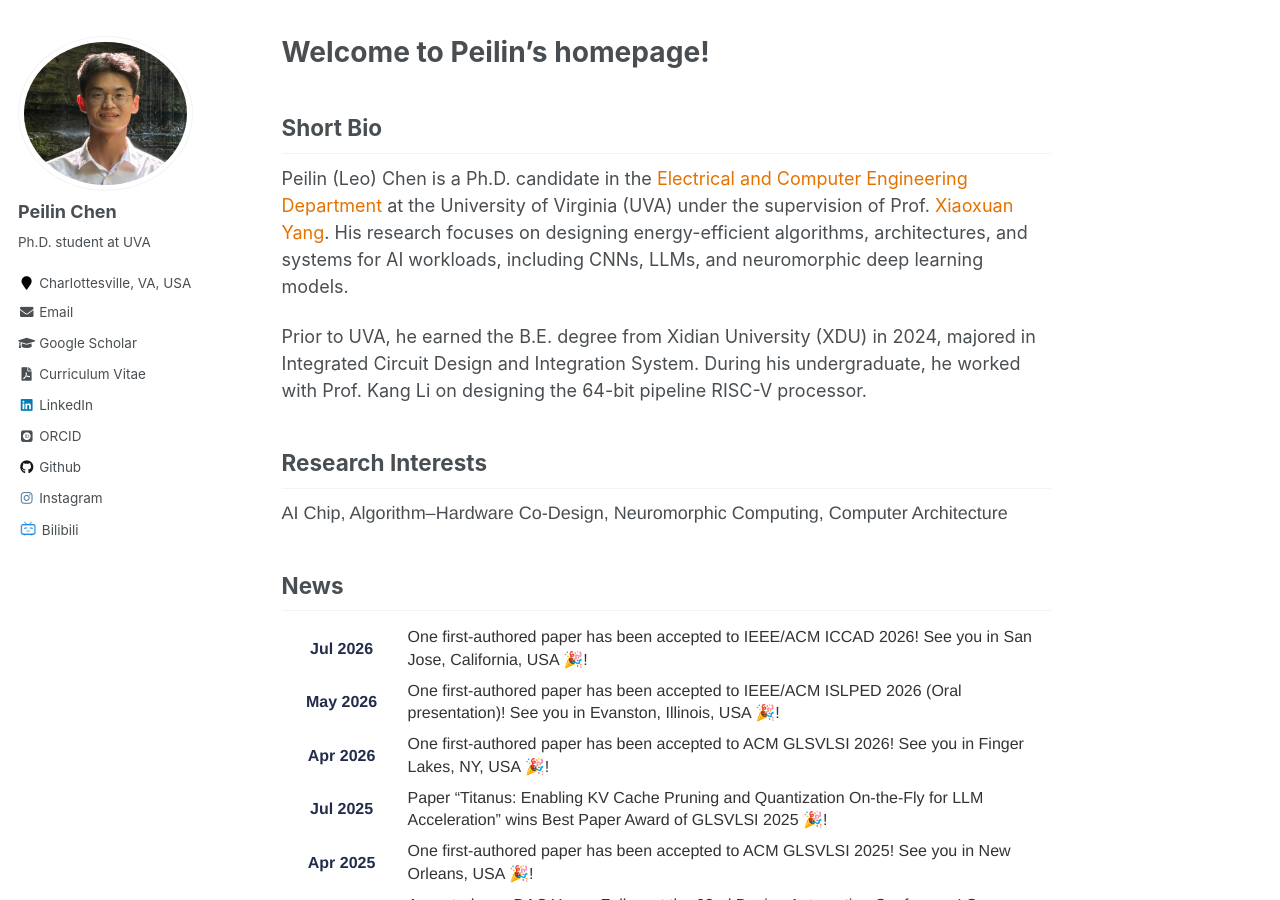
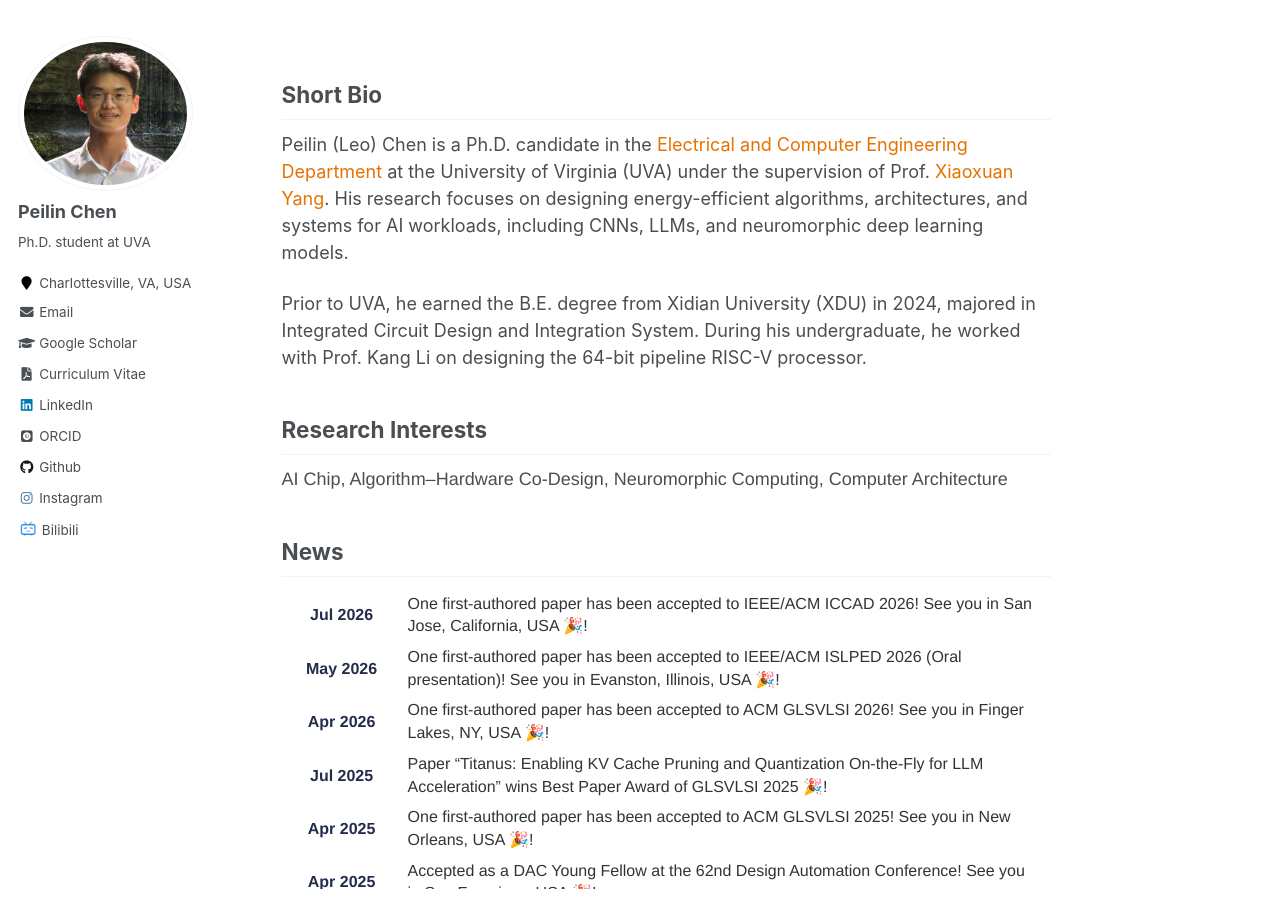
Before and after one commit to peilin-chen/peilin-chen.github.io, a Jekyll site: the page built from _pages/about.md, in a window 1280 px wide and 900 px high. Built offline with Jekyll 4.4.1, drawn with Linux system fonts in a browser that asks for light colours; some web fonts are replaced.

Commit message:
Remove welcome message from about page
Removed the welcome message from the about page.

```diff
--- a/_pages/about.md
+++ b/_pages/about.md
@@ -7,8 +7,6 @@ redirect_from:
   - /about/
   - /about.html
 ---
-
-# Welcome to Peilin's homepage!
 
 ## Short Bio
 
```
